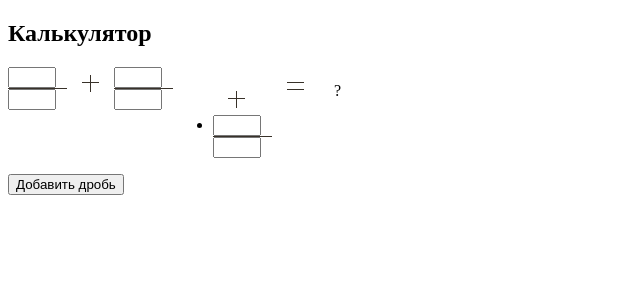
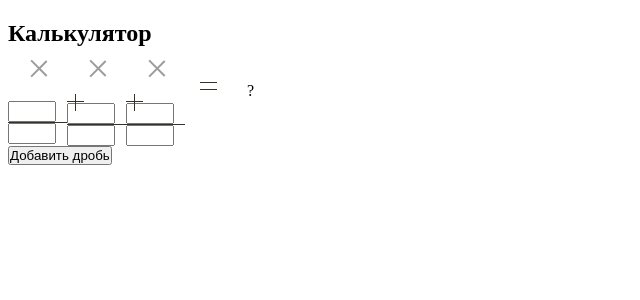
Before and after one commit to andreyst18/calc_fraction, a Vue app: page / in a window 1280 px wide. Both pictures are taken after typing "Sample", "Sample", "Sample", "Sample" into the empty fields and a click on the button "Добавить дробь". Shown: the top 300 px of the page, without its empty margins (0-640 px from the left). Built offline with nearby package versions, Linux system fonts and the light colour scheme.

Commit message:
complete calculator

```diff
--- a/src/components/Calculator.vue
+++ b/src/components/Calculator.vue
@@ -1,18 +1,23 @@
 <template>
   <section class="section calculator">
     <div class="calculator__input-fractions input-fractions">
-      <Fraction @add-fraction="addFraction"></Fraction>
-      <PlusSymbol class="input-fractions__plus"></PlusSymbol>
-      <Fraction @add-fraction="addFraction"></Fraction>
-      <ul>
-        <li v-for="(item, index) in additionalFractions" :key="index">
-          <PlusSymbol class="input-fractions__plus"></PlusSymbol>
-          <Fraction @add-fraction="addFraction"></Fraction>
+      <ul class="calculator__additional-fractions additional-fractions">
+        <li class="additional-fractions__item"
+            v-for="(item, index) in fractions"
+            :key="item.id"
+        >
+          <Fraction @add-fraction="addFraction"
+                    :isFirst="index === 0"
+                    :index="index"
+                    :id="item.id"
+          >
+            <CrossBtn v-if="fractionsQuantity > 2" @delete-fraction="deleteFraction(index)"></CrossBtn>
+          </Fraction>
         </li>
       </ul>
       <EqualSymbol class="input-fractions__equal"></EqualSymbol>
       <div class="input-fractions__result result">
-        <div class="result__whole">{{ getResult[0] }}</div>
+        <div class="result__whole">{{ getResult[0] || '' }}</div>
         <div class="result__fractional fractional">
           <div class="fractional__item">{{ getResult[1] || '' }}</div>
           <div class="fractional__item">{{ getResult[2] || '' }}</div>
@@ -26,44 +31,77 @@
 
 <script>
 import Fraction from "./Fraction.vue";
-import PlusSymbol from "./PlusSymbol.vue";
 import EqualSymbol from "./EqualSymbol.vue";
-import AddFractionBtn from "./AddFractionBtn.vue"
+import AddFractionBtn from "./AddFractionBtn.vue";
+import CrossBtn from "./CrossBtn.vue";
 
 export default {
   components: {
     Fraction,
-    PlusSymbol,
     EqualSymbol,
-    AddFractionBtn
+    AddFractionBtn,
+    CrossBtn
   },
   data() {
     return {
-      fractions: [],
-      additionalFractions: [],
+      fractions: [
+        {
+          id: 0,
+          numerator: '',
+          denominator: ''
+        }
+        ,
+        {
+          id: 1,
+          numerator: '',
+          denominator: ''
+        }
+        ,
+      ],
       result: "?",
       fractionsQuantity: 2,
+      lastID: 1
     };
   },
   methods: {
-    addFraction(numerator, denominator) {
-      this.fractions.push([+numerator, +denominator]);
+    addFraction(numerator, denominator, index, id) {
+      console.log(id)
+      console.log(index)
+      console.log(numerator)
+      this.fractions.splice(index, 1, {
+        id: id,
+        numerator: +numerator,
+        denominator: +denominator
+      });
+      console.log(this.fractions)
 
       if (this.checkResultConditions) {
         this.getResult;
       }
     },
     checkResultConditions() {
-      if (this.fractions.length === this.fractionsQuantity) {
+      if (this.fractions.every( el => el.numerator === +el.numerator &&
+                                      el.denominator === +el.denominator)) {
         return true;
       }
-      return false;
+      return false
     },
     addNewFractionForm() {
       if (this.fractionsQuantity < 5) {
-        this.additionalFractions.push(1);
-        this.fractionsQuantity++
+        this.fractionsQuantity++;
+        console.log(this.fractionsQuantity)
+        this.fractions.push({
+          id: ++this.lastID,
+          numerator: '',
+          denominator: ''
+        });
       }
+      console.log(this.fractions)
+    },
+    deleteFraction(index) {
+      console.log(index)
+      this.fractions.splice(index, 1);
+      this.fractionsQuantity--;
       console.log(this.fractions)
     }
   },
@@ -77,16 +115,17 @@ export default {
       const fractionsModified = [];
       let sum = 0;
       for (let i = 0; i < this.fractions.length; i++) {
-        const multiplier = commonMultiple / this.fractions[i][1];
-        const fractionModified = this.fractions[i].map(
-          (el) => (el *= multiplier)
-        );
+        const multiplier = commonMultiple / this.fractions[i].denominator;
+        const fractionModified = {
+          numerator: this.fractions[i].numerator * multiplier,
+          denominator: this.fractions[i].denominator * multiplier,
+        };
         fractionsModified.push(fractionModified);
-        sum += fractionModified[0];
+        sum += fractionModified.numerator;
       }
-      let wholeResult = Math.floor(sum / fractionsModified[0][1]);
-      let numeratorResult = sum % fractionsModified[0][1];
-      let denominatorResult = fractionsModified[0][1];
+      let wholeResult = Math.floor(sum / fractionsModified[0].denominator);
+      let numeratorResult = sum % fractionsModified[0].denominator;
+      let denominatorResult = fractionsModified[0].denominator;
 
       //Попытка сократить дробь
       let greatestCommonDivisor = 1;
@@ -94,7 +133,6 @@ export default {
         if (numeratorResult % i === 0 && denominatorResult % i === 0) {
           greatestCommonDivisor = i;
         }
-        console.log(greatestCommonDivisor)
       }
 
       denominatorResult = numeratorResult === 0 ? 0 : denominatorResult;
@@ -107,7 +145,7 @@ export default {
     getCommonMultiple() {
       let result = 1;
       this.fractions.forEach((el) => {
-        result *= el[1];
+        result *= el.denominator;
       });
       return result;
     },
@@ -117,6 +155,11 @@ export default {
 </script>
 
 <style lang="scss" scoped>
+* {
+  margin: 0;
+  padding: 0;
+}
+
 .input-fractions {
   display: flex;
   &__plus,
@@ -129,4 +172,18 @@ export default {
 .result {
   display: flex;
 }
+
+.calculator{
+  &__additional-fractions {
+    display: flex;
+  }
+}
+
+.additional-fractions{
+  margin: 0;
+  &__item {
+    display: flex;
+
+  }
+}
 </style>
--- /dev/null
+++ b/src/components/CrossBtn.vue
@@ -0,0 +1,39 @@
+<template>
+<div class="cross">
+  <div class="cross__btn" @click="$emit('delete-fraction')">
+      <div class="cross__line cross__line__upper"></div>
+      <div class="cross__line cross__line__lower"></div>
+  </div>
+</div>
+</template>
+
+<script>
+  export default {
+
+  }
+</script>
+
+<style lang="scss" scoped>
+.cross {
+  margin-bottom: 30px;
+  &__btn {
+    position: relative;
+    left: 20px;
+  }
+  &__line {
+    width: 21.5px;
+    height: 2px;
+    background: #9D9C9C;
+    &__upper {
+      transform: rotate(45deg);
+
+    }
+    &__lower {
+      position: relative;
+      transform: rotate(-45deg);
+      bottom: 1px;
+    }
+  }
+}
+
+</style>
--- a/src/components/Fraction.vue
+++ b/src/components/Fraction.vue
@@ -1,5 +1,7 @@
 <template>
   <div class="fraction">
+    <slot></slot>
+    <PlusSymbol class="input-fractions__plus" v-if="!isFirst"></PlusSymbol>
     <input
       class="fraction__item"
       type="text"
@@ -17,7 +19,18 @@
 </template>
 
 <script>
+
+import PlusSymbol from "./PlusSymbol.vue";
+
 export default {
+  props: {
+    isFirst: Boolean,
+    index: Number,
+    id: Number
+  },
+  components: {
+    PlusSymbol,
+  },
   data() {
     return {
       numerator: "",
@@ -27,24 +40,24 @@ export default {
   methods: {
     checkInputValue(value, isNumerator) {
       value = +value;
-      if (!(value > 0 &&
-          value < 100 &&
-          value === Math.floor(value))) {
+      if (!(value > 0 && value < 100 && value === Math.floor(value))) {
         alert("Неверное значение. Введите целое число от 1 до 99.");
         if (isNumerator) {
-          this.numerator = '';
+          this.numerator = "";
         } else {
-          this.denominator = '';
+          this.denominator = "";
         }
       } else {
         this.getCompleteFraction();
       }
     },
     getCompleteFraction() {
+      const args = [this.numerator, this.denominator, this.index, this.id];
       if (this.numerator && this.denominator) {
-        this.$emit('add-fraction', this.numerator, this.denominator)
+        console.log(this.numerator)
+        this.$emit("add-fraction", ...args);
       }
-    }
+    },
   },
 };
 </script>
```
